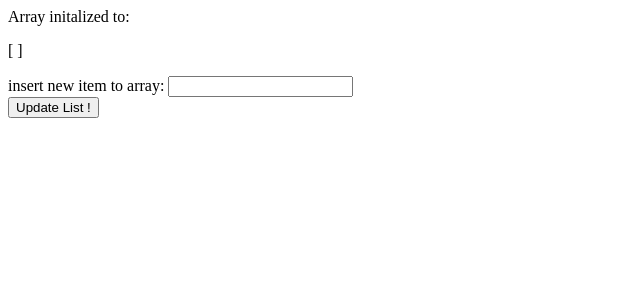
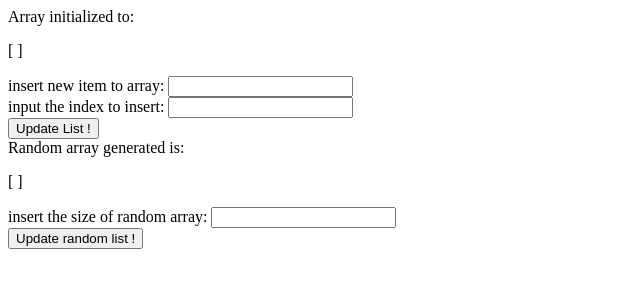
Before and after one commit to bilaleluneis/dataStructureVisualizer, a Flask app: template templates/arrays.html in a window 1280 px wide. Shown: the top 300 px of the page, without its empty margins (0-640 px from the left). Run offline with Flask 2, Linux system fonts and the light colour scheme; the template is opened without the code that fills it, so the values that code supplies are empty.

Commit message:
add random number generator

```diff
--- a/templates/arrays.html
+++ b/templates/arrays.html
@@ -10,7 +10,7 @@
 
 <form method="post">
     <div>
-        <label>Array initalized to:</label>
+        <label>Array initialized to:</label>
         <p>[
             {% for i in range(array.size) %}
                 ({{ array.get(i) }})
@@ -23,10 +23,28 @@
             <p style="color:red">{{ error }}</p>
         {% endif %}
         insert new item to array: <input type="text" name="input_value"/>
+        <br>input the index to insert: <input type="text" name="input_index"/>
     </div>
 
     <div>
-        <button type="submit">Update List !</button>
+        <button type="submit" name="update_list">Update List !</button>
+    </div>
+
+    <div>
+        <label>Random array generated is:</label>
+        <p>[
+            {% for i in range(random_array.size) %}
+                ({{ random_array.get(i) }})
+            {% endfor %}
+        ]</p>
+    </div>
+
+    <div>
+        insert the size of random array: <input type="text" name="input_size"/>
+    </div>
+
+    <div>
+        <button type="submit" name = "gen_random_list">Update random list !</button>
     </div>
 </form>
 
```
